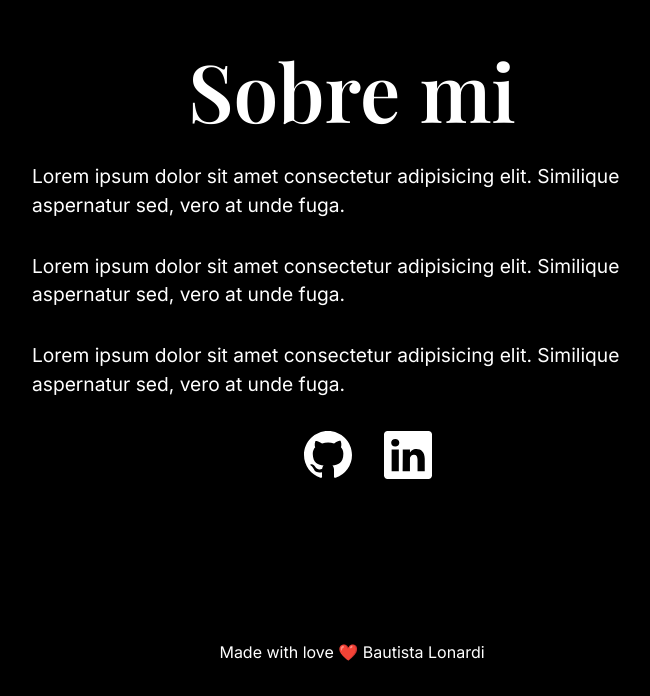
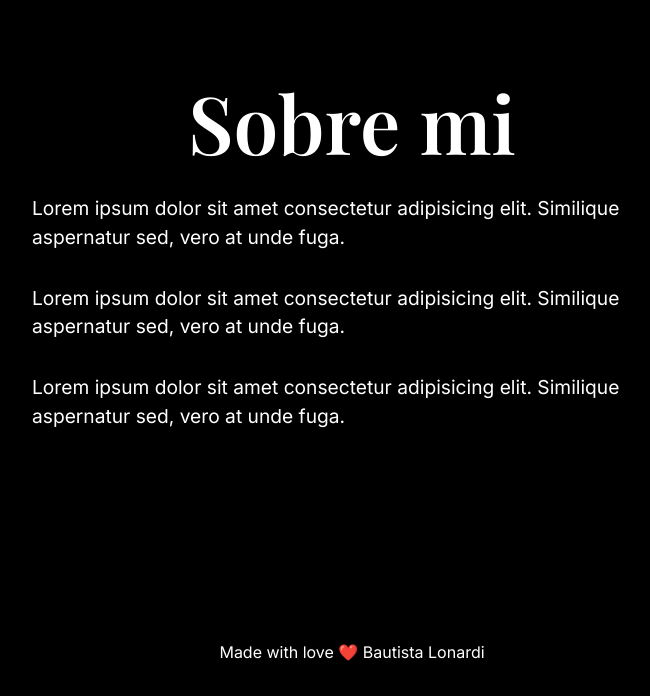
Before and after one commit to blonardi/portfolio-23, a plain HTML site: page index.html in a window 1280 px wide. Shown: the part 1478-2174 px from the top of the page, without its empty margins (288-938 px from the left). Drawn offline with nearby package versions, Linux system fonts and the light colour scheme; a web font is replaced by a local one.

Commit message:
Cambio iconos rrss

```diff
--- a/css/style.css
+++ b/css/style.css
@@ -313,14 +313,6 @@ body {
     text-align: left;
 }
 
-.about .rrss {
-    width: 100%;
-    display: flex;
-    flex-flow: row wrap;
-    justify-content: center;
-    align-items: center;
-    list-style: none;
-}
 .about .li {
     margin: 0 1em;
     /* background: orange; */
--- a/index.html
+++ b/index.html
@@ -109,23 +109,6 @@
             <p class="p">Lorem ipsum dolor sit amet consectetur adipisicing elit. Similique aspernatur sed, vero at unde fuga.</p>
             <p class="p">Lorem ipsum dolor sit amet consectetur adipisicing elit. Similique aspernatur sed, vero at unde fuga.</p>
             <p class="p">Lorem ipsum dolor sit amet consectetur adipisicing elit. Similique aspernatur sed, vero at unde fuga.</p>
-
-            <ul class="rrss">
-                <li class="li">
-                    <a href="#" class="a" title="Nombre" target="_blank" rel="noopener noreferrer">
-                        <svg xmlns="http://www.w3.org/2000/svg" width="16" height="16" fill="currentColor" class="bi bi-github svg" viewBox="0 0 16 16">
-                            <path d="M8 0C3.58 0 0 3.58 0 8c0 3.54 2.29 6.53 5.47 7.59.4.07.55-.17.55-.38 0-.19-.01-.82-.01-1.49-2.01.37-2.53-.49-2.69-.94-.09-.23-.48-.94-.82-1.13-.28-.15-.68-.52-.01-.53.63-.01 1.08.58 1.23.82.72 1.21 1.87.87 2.33.66.07-.52.28-.87.51-1.07-1.78-.2-3.64-.89-3.64-3.95 0-.87.31-1.59.82-2.15-.08-.2-.36-1.02.08-2.12 0 0 .67-.21 2.2.82.64-.18 1.32-.27 2-.27.68 0 1.36.09 2 .27 1.53-1.04 2.2-.82 2.2-.82.44 1.1.16 1.92.08 2.12.51.56.82 1.27.82 2.15 0 3.07-1.87 3.75-3.65 3.95.29.25.54.73.54 1.48 0 1.07-.01 1.93-.01 2.2 0 .21.15.46.55.38A8.012 8.012 0 0 0 16 8c0-4.42-3.58-8-8-8z"/>
-                        </svg>
-                    </a>
-                </li>
-                <li class="li">
-                    <a href="#" class="a" title="Nombre" target="_blank" rel="noopener noreferrer">
-                        <svg xmlns="http://www.w3.org/2000/svg" width="16" height="16" fill="currentColor" class="bi bi-linkedin svg" viewBox="0 0 16 16">
-                            <path d="M0 1.146C0 .513.526 0 1.175 0h13.65C15.474 0 16 .513 16 1.146v13.708c0 .633-.526 1.146-1.175 1.146H1.175C.526 16 0 15.487 0 14.854V1.146zm4.943 12.248V6.169H2.542v7.225h2.401zm-1.2-8.212c.837 0 1.358-.554 1.358-1.248-.015-.709-.52-1.248-1.342-1.248-.822 0-1.359.54-1.359 1.248 0 .694.521 1.248 1.327 1.248h.016zm4.908 8.212V9.359c0-.216.016-.432.08-.586.173-.431.568-.878 1.232-.878.869 0 1.216.662 1.216 1.634v3.865h2.401V9.25c0-2.22-1.184-3.252-2.764-3.252-1.274 0-1.845.7-2.165 1.193v.025h-.016a5.54 5.54 0 0 1 .016-.025V6.169h-2.4c.03.678 0 7.225 0 7.225h2.4z"/>
-                          </svg>
-                    </a>
-                </li>
-            </ul>
         </section>
     </main>
 
```
